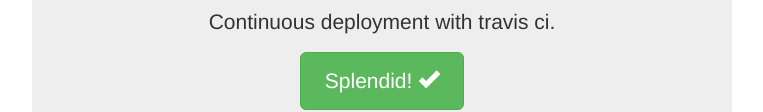
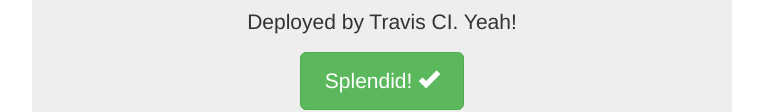
Before and after one commit to fhinkel/HelloTravis, a plain HTML site: page index.html in a window 1280 px wide. Shown: the part 250-362 px from the top of the page, without its empty margins (258-1021 px from the left). Drawn offline with Linux system fonts and the light colour scheme.

```diff
--- a/index.html
+++ b/index.html
@@ -1,6 +1,6 @@
 <!DOCTYPE html> <html class=no-js> <head> <meta charset=utf-8> <title>HelloTravis</title> <meta name=description content=""> <meta name=viewport content="width=device-width"> <link rel="shortcut icon" href=/6df2b309.favicon.ico> <!-- Place favicon.ico and apple-touch-icon.png in the root directory --> <link rel=stylesheet href=styles/9c307a9d.vendor.css> <link rel=stylesheet href=styles/a5896f90.main.css>  <body> <!--[if lt IE 10]>
       <p class="browsehappy">You are using an <strong>outdated</strong> browser. Please <a href="http://browsehappy.com/">upgrade your browser</a> to improve your experience.</p>
-    <![endif]--> <div class=container> <div class=header> <ul class="nav nav-pills pull-right"> <li class=active><a href=#>Home</a></li> <li><a href=#>About</a></li> <li><a href=#>Contact</a></li> </ul> <h3 class=text-muted>HelloTravis</h3> </div> <div class=jumbotron> <h1>'Allo, 'Allo!</h1> <p class=lead>Continuous deployment with travis ci.</p> <p><a class="btn btn-lg btn-success" href=#>Splendid! <span class="glyphicon glyphicon-ok"></span></a></p> </div> <div class="row marketing"> <div class=col-lg-6> <h4>HTML5 Boilerplate</h4> <p>HTML5 Boilerplate is a professional front-end template for building fast, robust, and adaptable web apps or sites.</p> <h4>Bootstrap</h4> <p>Sleek, intuitive, and powerful mobile first front-end framework for faster and easier web development.</p> </div> </div> <div class=footer> <p><span class="glyphicon glyphicon-heart"></span> from the Yeoman team</p> </div> </div> <script src=scripts/d3e31af9.vendor.js></script> <!-- Google Analytics: change UA-XXXXX-X to be your site's ID. --> <script>(function(b,o,i,l,e,r){b.GoogleAnalyticsObject=l;b[l]||(b[l]=
+    <![endif]--> <div class=container> <div class=header> <ul class="nav nav-pills pull-right"> <li class=active><a href=#>Home</a></li> <li><a href=#>About</a></li> <li><a href=#>Contact</a></li> </ul> <h3 class=text-muted>HelloTravis</h3> </div> <div class=jumbotron> <h1>'Allo, 'Allo!</h1> <p class=lead>Deployed by Travis CI. Yeah!</p> <p><a class="btn btn-lg btn-success" href=#>Splendid! <span class="glyphicon glyphicon-ok"></span></a></p> </div> <div class="row marketing"> <div class=col-lg-6> <h4>HTML5 Boilerplate</h4> <p>HTML5 Boilerplate is a professional front-end template for building fast, robust, and adaptable web apps or sites.</p> <h4>Bootstrap</h4> <p>Sleek, intuitive, and powerful mobile first front-end framework for faster and easier web development.</p> </div> </div> <div class=footer> <p><span class="glyphicon glyphicon-heart"></span> from the Yeoman team</p> </div> </div> <script src=scripts/d3e31af9.vendor.js></script> <!-- Google Analytics: change UA-XXXXX-X to be your site's ID. --> <script>(function(b,o,i,l,e,r){b.GoogleAnalyticsObject=l;b[l]||(b[l]=
       function(){(b[l].q=b[l].q||[]).push(arguments)});b[l].l=+new Date;
       e=o.createElement(i);r=o.getElementsByTagName(i)[0];
       e.src='//www.google-analytics.com/analytics.js';
```
